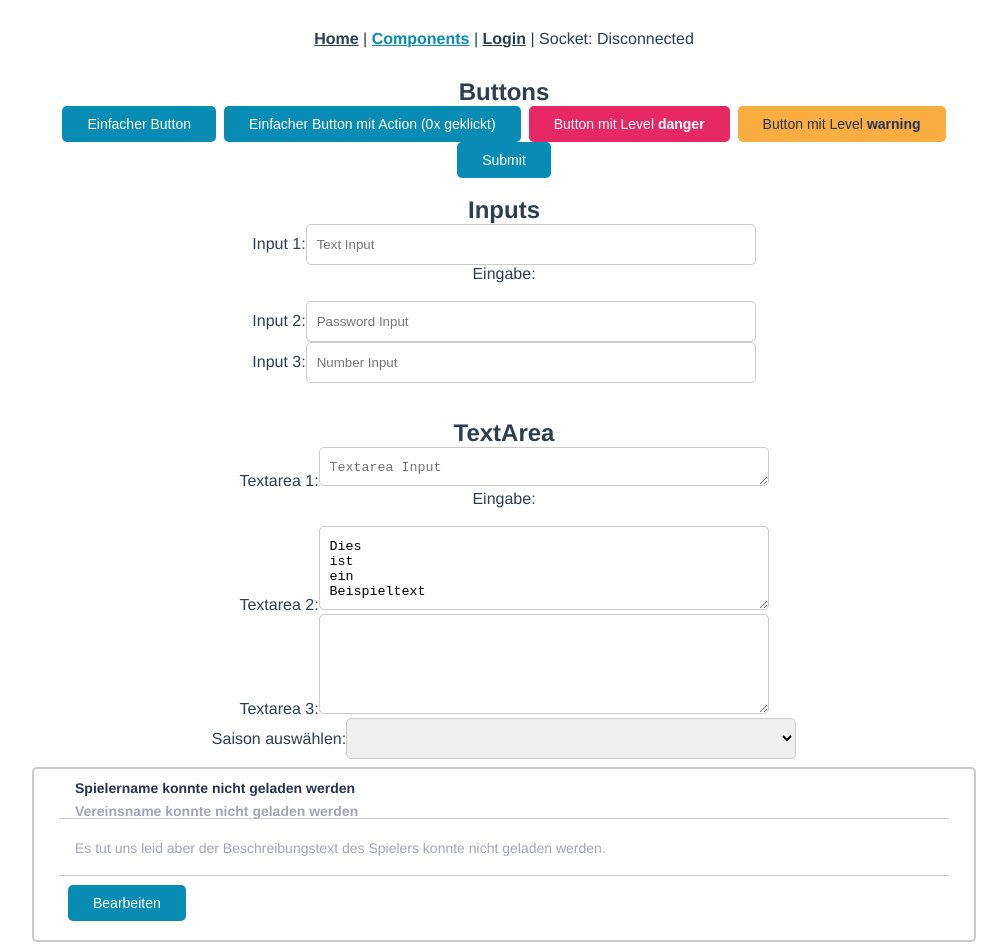
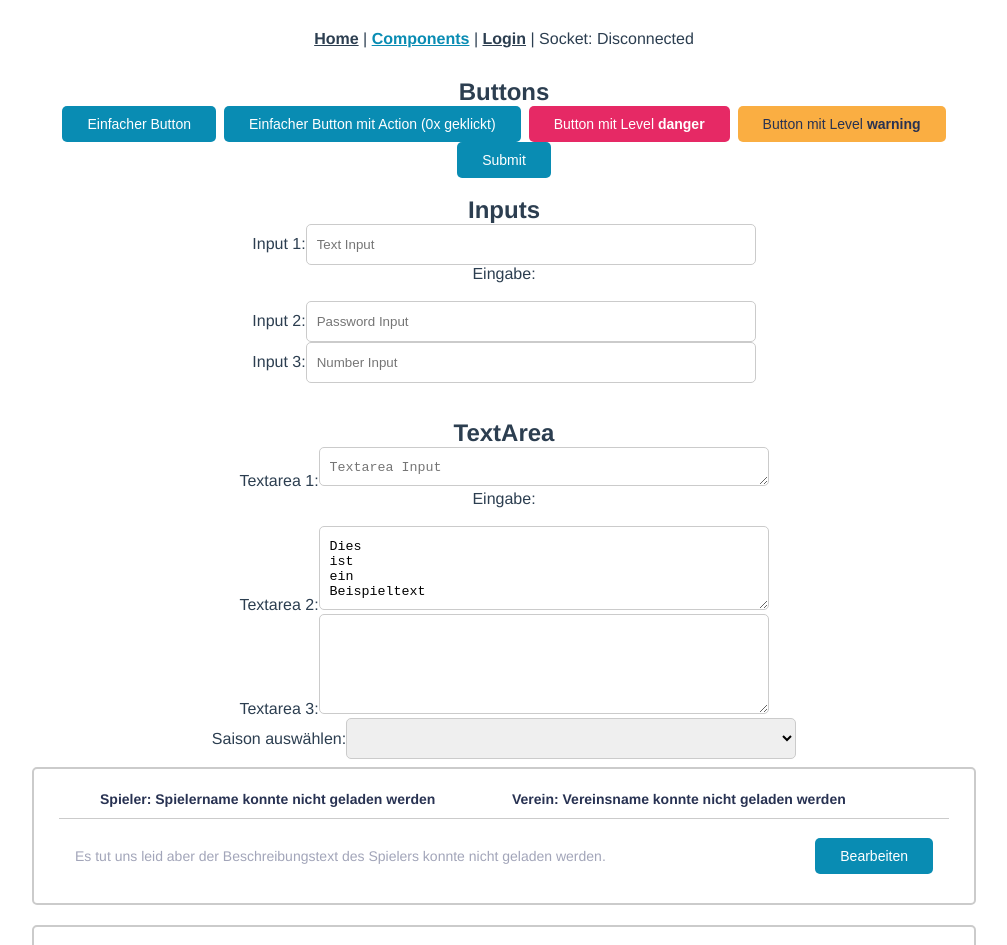
Before and after one commit to TheTimmaeh/EVA-Tischtennis, a Vue app in the folder frontend-private/: page /components in a window 1280 px wide. Shown: the top 945 px of the page, without its empty margins (136-1143 px from the left). Built offline with nearby package versions, Linux system fonts and the light colour scheme.

Commit message:
Added Card Component to PlayerCard

```diff
--- a/frontend-private/src/components/PlayerCard.vue
+++ b/frontend-private/src/components/PlayerCard.vue
@@ -1,26 +1,37 @@
 <template>
-  <div class="card ">
+  <Card>
       <div class="header">
         <div class="primary-title">
-          <div class="title">{{playerName}}</div>
-          <div class="subhead">{{associationName}}</div>
+          <div class="title">
+            <tr>
+              <td>Spieler: {{playerName}}</td>
+              <td>Verein: {{associationName}}</td>
+            </tr>
+          </div>
         </div>
       </div>
-      <div class="body">{{description}}</div>
-      <div class="footer">
-        <Button>Bearbeiten</Button>
+      <div class="body">
+        <tr>
+          <td>{{description}}</td>
+          <td class='min'><Button>Bearbeiten</Button></td>
+        </tr>
       </div>
-  </div>
+
+  </Card>
 </template>
 
 <script>
 
 import Button from "./Button";
+import Card from './Card.vue'
 import { ref } from 'vue'
 
 export default {
   name: 'PlayerCard',
-  components:{Button},
+  components:{
+    Button,
+    Card,
+    },
   setup(){
     let playerName = ref('Spielername konnte nicht geladen werden')
     let associationName = ref('Vereinsname konnte nicht geladen werden')
@@ -36,33 +47,6 @@ export default {
 </script>
 
 <style lang="scss" scoped>
-.card{
-  background-color: white;
-  color: $color-dark-text;
-  padding: 10px 25px;
-  text-align: left;
-  text-decoration: none;
-  display: block;
-  font-size: 14px;
-  border: 2px solid $color-info;
-  border-radius: 5px;
-  margin: 8px;
-  overflow: hidden;
-  position: relative;
-
-  &.warning {
-    background-color: $color-warning;
-    color: $color-dark-text;
-  }
-
-  &.danger {
-    background-color: $color-danger;
-  }
-
-  &:hover {
-    box-shadow: 0 4px 4px 0 $color-info;
-  }
-}
 .header{
     font-size: 18px;
     text-align: left;
@@ -92,10 +76,7 @@ export default {
 .title {
   font-size: 14px;
   font-weight:bold;
-}
-.title + .subhead {
-  margin-top: 7px;
-  color: $color-light-text;
+  padding: 10px 25px;
 }
 .body{
     color:$color-light-text;
@@ -106,19 +87,15 @@ export default {
     font-size: 14px;
     width:100%;
     line-height: 1.5;
-    border: 1px solid $color-mono-light;
     border-width: 0 0 1px;
 }
-.footer{
-    color:$color-light-text;
-    padding: 9px;
-    text-align: left;
-    text-decoration: none;
-    display: inline-block;
-    font-size: 14px;
-    width:100%;
-    min-height: 52px;
-    position: relative;
-    z-index: 1
+td{
+    text-align: inherit;
+    display: table-cell;
+    width: 30em;
+}
+.min {
+    width: 1%;
+    white-space: nowrap;
 }
 </style>
```
